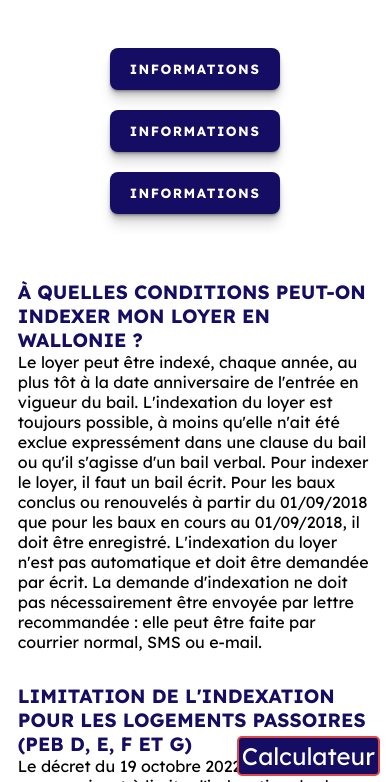
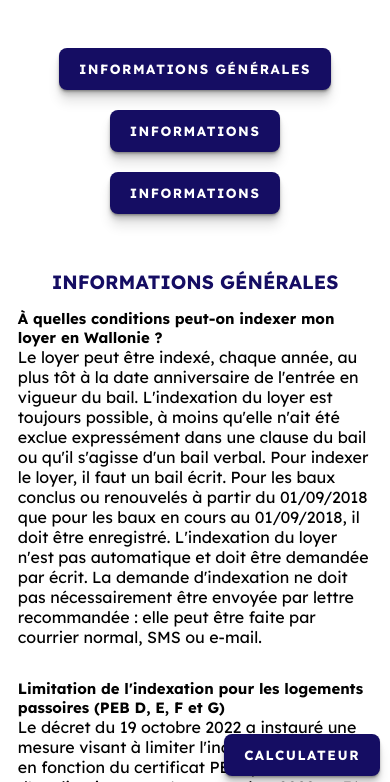
Before and after one commit to vanmarkic/touchepas, a Gatsby site: page / in a window 390 px wide. Shown: the part 62-844 px from the top of the page. Built offline with nearby package versions, Linux system fonts and the light colour scheme; Gatsby itself is replaced by a stand-in of ours.

Commit message:
improve responsive

```diff
--- a/src/components/bodyLayout.tsx
+++ b/src/components/bodyLayout.tsx
@@ -3,18 +3,13 @@ import { whenVerticalAspectRatio } from '../styles/global';
 
 export const StyledSection = styled.div`
   display: flex;
+  flex-direction: column;
   position: relative;
   row-gap: 5px;
   column-gap: 20px;
   justify-content: center;
   align-items: center;
   padding: 0px 0px 40px 0px;
-  @media (max-aspect-ratio: 1/1) {
-    flex-direction: column;
-    /* min-height: 100svh; */
-    align-items: center;
-    justify-content: center;
-  }
 `;
 
 export const TwoColumns = styled.div`
@@ -33,5 +28,5 @@ export const Paragraph = styled.div`
 export const Image = styled.div`
   width: 100%;
   background-image: url('../images/logements.jpg');
-  padding: 10px ;
+  padding: 10px;
 `;
--- a/src/components/layout.tsx
+++ b/src/components/layout.tsx
@@ -5,6 +5,47 @@ import { Head } from '../pages';
 import { useLocation } from '@reach/router';
 import RentCalculator from './RentCalculator';
 import { HEADER_HEIGHT, Header } from './Header';
+
+export const StyledButtonBlue = styled.button`
+  align-items: center;
+  background-color: var(--blue);
+  border: none;
+  border-radius: 8px;
+  box-sizing: border-box;
+  color: white;
+  cursor: pointer;
+  display: flex;
+  font-size: 0.9;
+  height: 42px;
+  justify-content: center;
+  line-height: 24px;
+  min-width: 150px;
+  position: relative;
+  text-align: center;
+  text-decoration: none;
+  user-select: none;
+  -webkit-user-select: none;
+  touch-action: manipulation;
+  box-shadow: var(--shadow);
+  text-transform: uppercase;
+  font-weight: 700;
+  padding: 0px 20px 0px 20px;
+  letter-spacing: 1.5px;
+
+  &:active {
+    background-color: white;
+    outline: 0;
+    color: var(--red);
+    border: solid 1px var(--blue);
+  }
+
+  &:hover {
+    background-color: white;
+    outline: 0;
+    border: solid 1px var(--blue);
+    color: var(--red);
+  }
+`;
 
 const StyledLayout = styled.div`
   width: 100%;
@@ -16,13 +57,13 @@ const StyledLayout = styled.div`
 `;
 
 export const hideWhenVertical = css`
-  @media (max-aspect-ratio: 1/1) and (max-width: 768px) {
+  @media (max-width: 768px) {
     display: none;
   }
 `;
 
 export const hideWhenHorizontal = css`
-  @media (min-aspect-ratio: 1/1) {
+  @media (min-width: 768px) {
     display: none;
   }
 `;
@@ -37,24 +78,15 @@ const SidePanel = styled.nav`
   padding: 0px 48px 48px 48px;
   align-self: flex-start;
   margin-bottom: 30px;
-  ${whenVerticalAspectRatio('display: none;')};
+  ${hideWhenVertical};
 `;
 
-const StyledMenuButton = styled.button`
+const StyledMenuButton = styled(StyledButtonBlue)`
   position: fixed;
   bottom: 6px;
   right: 10px;
-  color: var(--white);
   size: 40px;
-  border: 2px solid var(--red) !important;
-  background-color: var(--blue);
-  /* width: 120px; */
-  border-radius: var(--radius);
-  padding: 0.2rem;
   z-index: 3;
-  font-size: 1.5rem;
-  font-family: 'Lexend' !important;
-  cursor: pointer;
   ${hideWhenHorizontal}
 `;
 
--- a/src/pages/index.tsx
+++ b/src/pages/index.tsx
@@ -1,13 +1,13 @@
 import * as React from 'react';
 import { StyledSection, TwoColumns, Paragraph } from '../components/bodyLayout';
-import Layout from '../components/layout';
+import Layout, { StyledButtonBlue } from '../components/layout';
 import { StaticImage } from 'gatsby-plugin-image';
 import styled from 'styled-components';
 
 const IndexPage: React.FC<{}> = () => {
   return (
     <Layout>
-      <ApartmentsPicture />
+      <HeroSection />
       <GeneralInformation />
     </Layout>
   );
@@ -17,10 +17,11 @@ export default IndexPage;
 
 const GeneralInformation = () => {
   return (
-    <StyledSection>
-      <TwoColumns id="informations">
+    <StyledSection id="informations">
+      <h4>Informations générales</h4>
+      <TwoColumns>
         <Paragraph>
-          <h4>À quelles conditions peut-on indexer mon loyer en Wallonie ?</h4>
+          <h5>À quelles conditions peut-on indexer mon loyer en Wallonie ?</h5>
           <p>
             Le loyer peut être indexé, chaque année, au plus tôt à la date anniversaire de l'entrée
             en vigueur du bail. L'indexation du loyer est toujours possible, à moins qu'elle n'ait
@@ -34,7 +35,7 @@ const GeneralInformation = () => {
         </Paragraph>
 
         <Paragraph>
-          <h4>Limitation de l'indexation pour les logements passoires (PEB D, E, F et G)</h4>
+          <h5>Limitation de l'indexation pour les logements passoires (PEB D, E, F et G)</h5>
           <p>
             Le décret du 19 octobre 2022 a instauré une mesure visant à limiter l'indexation des
             loyers en fonction du certificat PEB qui a été d'application entre 1er novembre 2022 au
@@ -58,7 +59,7 @@ const GeneralInformation = () => {
           </p>
         </Paragraph>
         <Paragraph>
-          <h4>Quand peut-on indexer mon loyer ?</h4>
+          <h5>Quand peut-on indexer mon loyer ?</h5>
           <p>
             L'indexation du loyer peut se faire chaque année au plus tôt à la date anniversaire de
             l'entrée en vigueur du bail.
@@ -105,48 +106,7 @@ const StyledButtonsBlue = styled.div`
   }
 `;
 
-const StyledButtonBlue = styled.button`
-  align-items: center;
-  background-color: var(--blue);
-  border: none;
-  border-radius: 8px;
-  box-sizing: border-box;
-  color: white;
-  cursor: pointer;
-  display: flex;
-  font-size: 0.9;
-  height: 42px;
-  justify-content: center;
-  line-height: 24px;
-  min-width: 150px;
-  position: relative;
-  text-align: center;
-  text-decoration: none;
-  user-select: none;
-  -webkit-user-select: none;
-  touch-action: manipulation;
-  box-shadow: var(--shadow);
-  text-transform: uppercase;
-  font-weight: 700;
-  padding: 0px 20px 0px 20px;
-  letter-spacing: 1.5px;
-
-  &:active {
-    background-color: white;
-    outline: 0;
-    color: var(--red);
-    border: solid 1px var(--blue);
-  }
-
-  &:hover {
-    background-color: white;
-    outline: 0;
-    border: solid 1px var(--blue);
-    color: var(--red);
-  }
-`;
-
-const ApartmentsPicture = () => (
+const HeroSection = () => (
   <StyledSection>
     <StyledDisplayNoneMobile>
       <StaticImage
@@ -160,7 +120,7 @@ const ApartmentsPicture = () => (
     </StyledDisplayNoneMobile>
     <StyledButtonsBlue>
       <StyledButtonBlue onClick={() => scrollToSection('informations')}>
-        Informations
+        Informations Générales
       </StyledButtonBlue>
       <StyledButtonBlue>Informations</StyledButtonBlue>
       <StyledButtonBlue>Informations</StyledButtonBlue>
```
